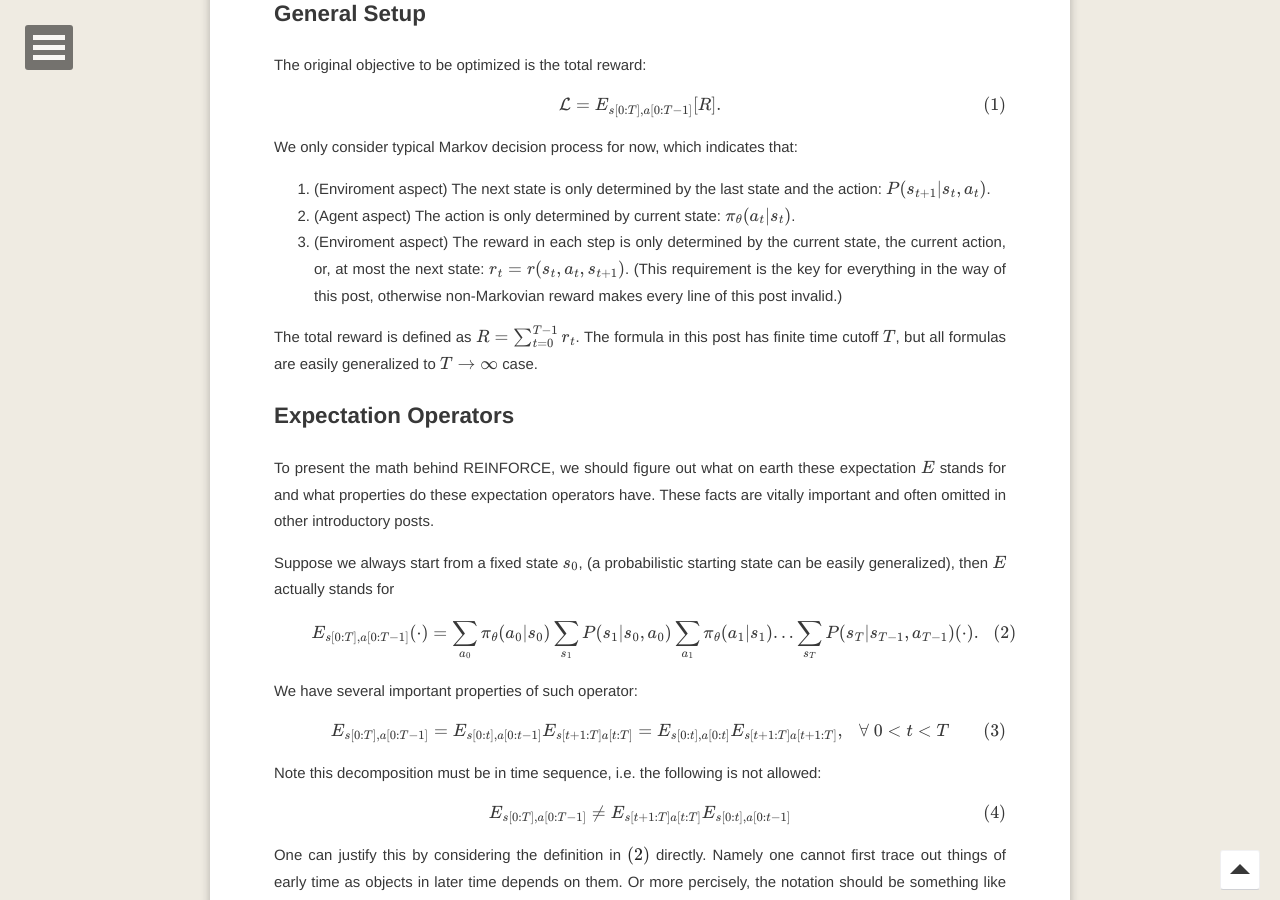
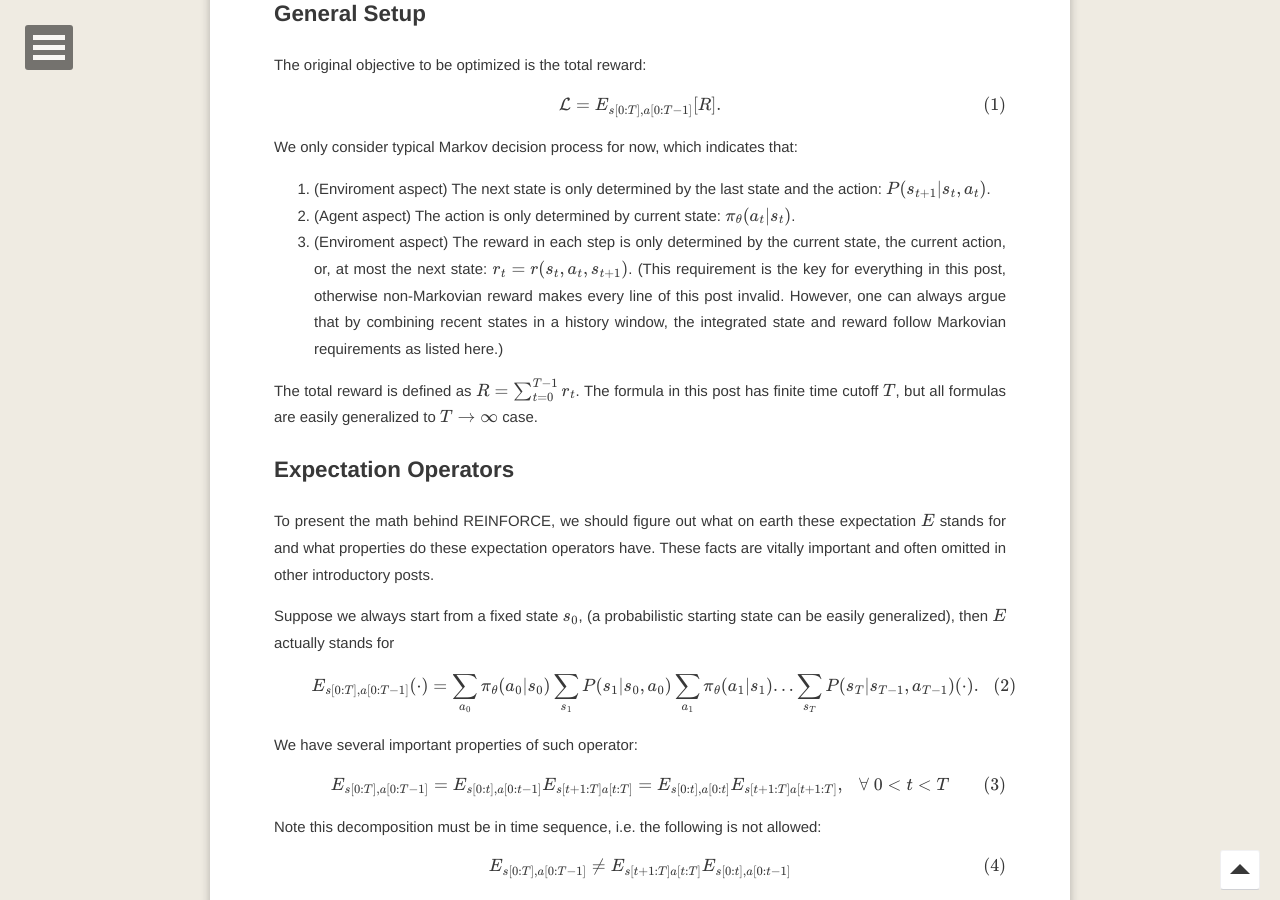
Before and after one commit to refraction-ray/refraction-ray.github.io, a Jekyll site: the page built from _posts/2020-08-12-Math behind REINFORCE.md, in a window 1280 px wide and 900 px high, scrolled down 800 px. Built offline with Jekyll 4.4.1, drawn with Linux system fonts in a browser that asks for light colours; formulas are drawn with MathJax 3; comment, search, counter and statistics services are not loaded.

Commit message:
comment on non markov case

```diff
--- a/_posts/2020-08-12-Math behind REINFORCE.md
+++ b/_posts/2020-08-12-Math behind REINFORCE.md
@@ -29,7 +29,7 @@ We only consider typical Markov decision process for now, which indicates that:
 
 1. (Enviroment aspect) The next state is only determined by the last state and the action: $$P(s_{t+1}\vert s_t, a_t)$$.
 2. (Agent aspect) The action is only determined by current state: $$\pi_\theta(a_t\vert s_t)$$.
-3. (Enviroment aspect) The reward in each step is only determined by the current state, the current action, or, at most the next state: $$r_t = r(s_t, a_t, s_{t+1})$$. (This requirement is the key for everything in the way of this post, otherwise non-Markovian reward makes every line of this post invalid.)
+3. (Enviroment aspect) The reward in each step is only determined by the current state, the current action, or, at most the next state: $$r_t = r(s_t, a_t, s_{t+1})$$. (This requirement is the key for everything in this post, otherwise non-Markovian reward makes every line of this post invalid. However, one can always argue that by combining recent states in a history window, the integrated state and reward follow Markovian requirements as listed here.)
 
 The total reward is defined as $$R=\sum_{t=0}^{T-1} r_t$$. The formula in this post has finite time cutoff  $$T$$, but all formulas are easily generalized to $$T\rightarrow\infty$$ case.
 
```
